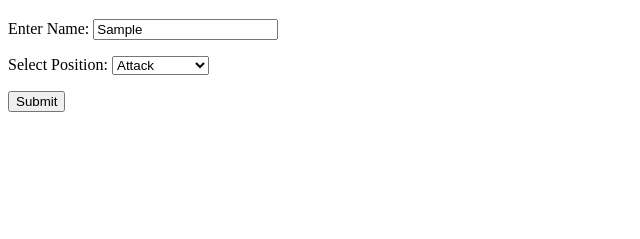
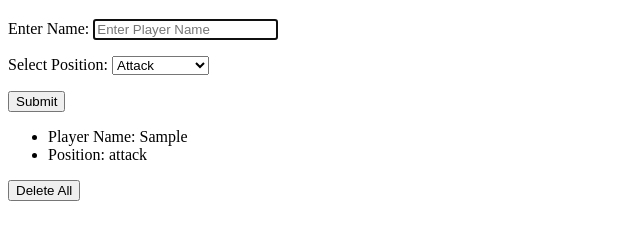
Before and after one commit to abhishekvyas8/soccer-team, a plain HTML site: page index.html in a window 1280 px wide. Both pictures are taken after typing "Sample" into the empty fields and a click on the button "Submit". Shown: the part 61-300 px from the top of the page, without its empty margins (0-640 px from the left). Drawn offline with Linux system fonts and the light colour scheme.

Commit message:
Display form submission as a list

```diff
--- a/index.html
+++ b/index.html
@@ -30,5 +30,9 @@
             <button type = "submit" id = "playerSubmit">Submit</button>
         </form>
 
+        <div id ="players"></div>
+
+        <button type = "delete" id = "deleteAll">Delete All</button>
+
         <script src = "index.js"></script>
     </body>
--- a/index.js
+++ b/index.js
@@ -4,15 +4,30 @@ const handleSubmit = (ev) => {
     ev.preventDefault();
 
     const data = {
-        playerName: ev.target.playerName.value,
-        position: ev.target.position.value,
+        'Player Name': ev.target.playerName.value,
+        'Position': ev.target.position.value,
     }
 
-    renderList(data);
+    const players = document.querySelector('#players');
+    players.appendChild(createList(data));
+
+    ev.target.reset();
+    ev.target.playerName.focus();
 }
 
-function renderList(data){
-    const list = document.createItem('ul');
+function createList(data){
+    const list = document.createElement('ul');
+    const labels = Object.keys(data);
+    labels.forEach((label) => {
+        list.appendChild(createListItem(label, data[label]));
+    })
+    return list;
+}
+
+function createListItem(label, value){
+    const item = document.createElement('li');
+    item.textContent = `${label}: ${value}`
+    return item;
 }
 
 from.addEventListener('submit', handleSubmit);
```
